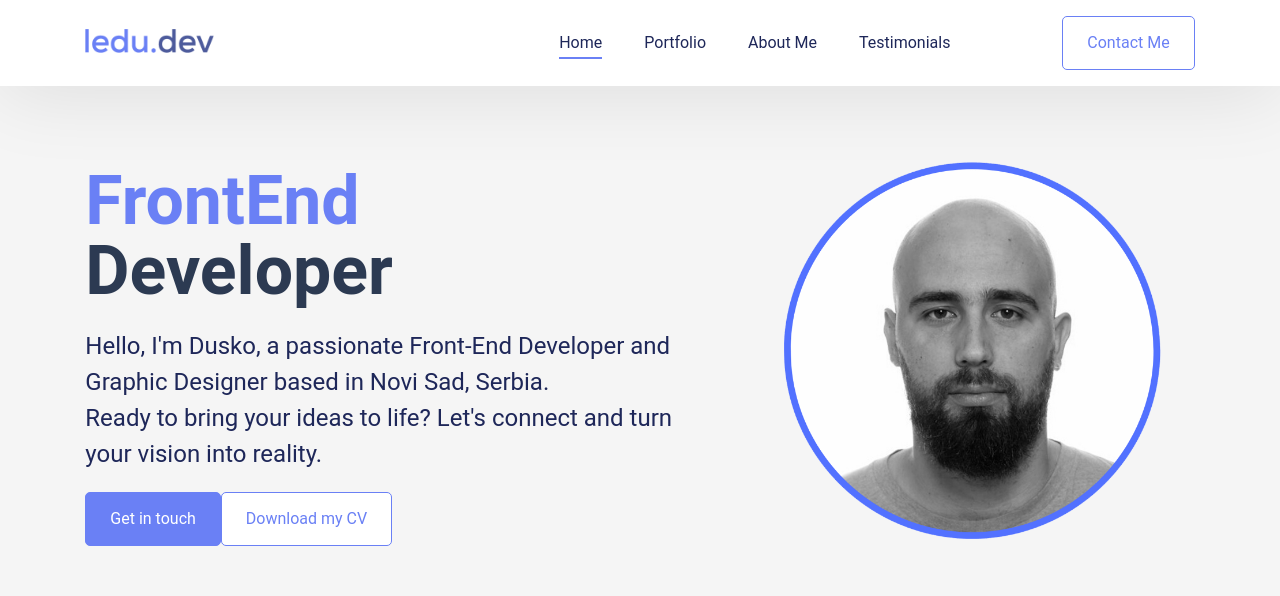
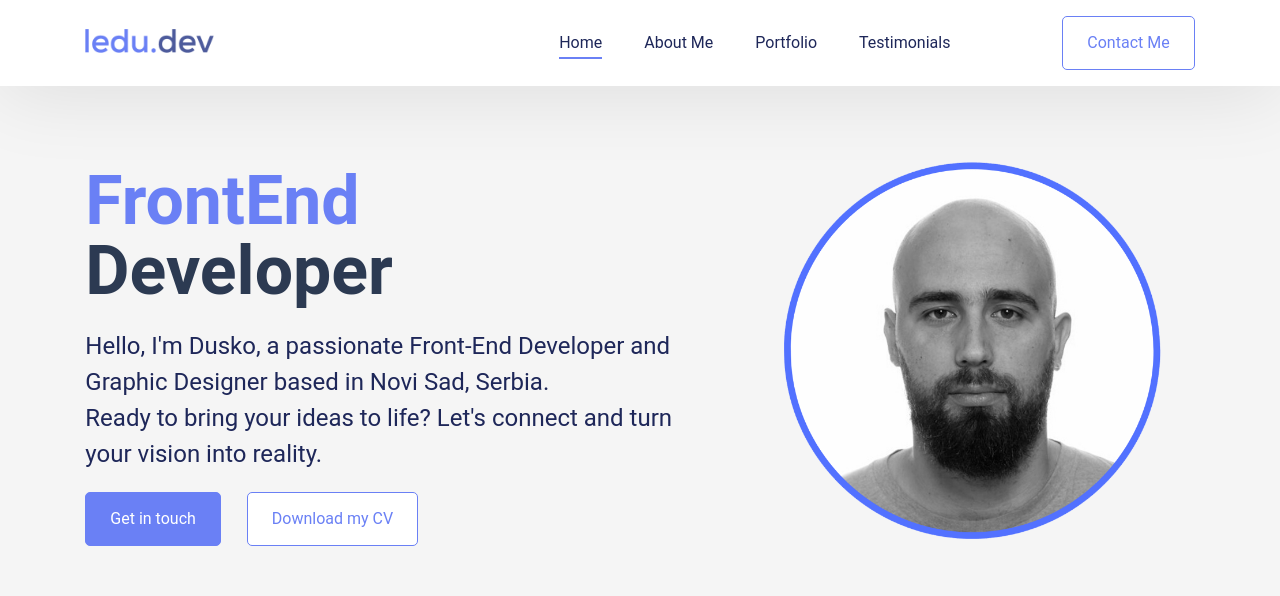
Before and after one commit to ledu89/portfolio, a React (Vite) app: page / in a window 1280 px wide. Shown: the top 596 px of the page. Built offline with nearby package versions, Linux system fonts and the light colour scheme.

Commit message:
added download CV

```diff
--- a/src/index.css
+++ b/src/index.css
@@ -207,6 +207,10 @@ h3 {
   justify-content: space-between;
   gap: 32px;
   background-color: var(--bg-shade);
+}
+.hero-btn-container {
+  display: flex;
+  gap: 26px;
 }
 .hero--section--content-box {
   display: flex;
--- a/src/pages/Home/Navbar.jsx
+++ b/src/pages/Home/Navbar.jsx
@@ -71,10 +71,10 @@ function Navbar() {
               smooth={true}
               offset={-70}
               duration={500}
-              to="MyPortfolio"
+              to="AboutMe"
               className="navbar--content"
             >
-              Portfolio
+              About Me
             </Link>
           </li>
           <li>
@@ -85,10 +85,10 @@ function Navbar() {
               smooth={true}
               offset={-70}
               duration={500}
-              to="AboutMe"
+              to="MyPortfolio"
               className="navbar--content"
             >
-              About Me
+              Portfolio
             </Link>
           </li>
           <li>
```
